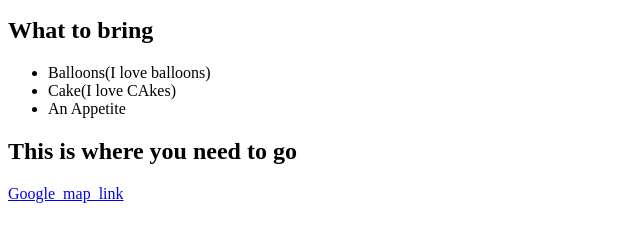
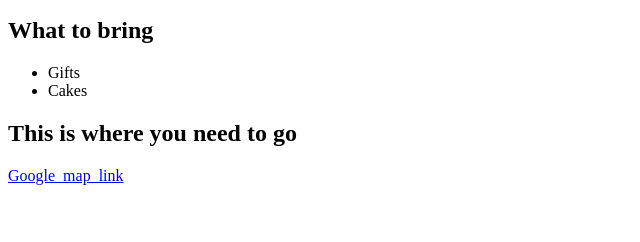
Before and after one commit to MdAashif786/birthday-invite, a plain HTML site: page index.html in a window 1280 px wide. Shown: the part 416-658 px from the top of the page, without its empty margins (0-640 px from the left). Drawn offline with Linux system fonts and the light colour scheme.

Commit message:
Update index.html

```diff
--- a/index.html
+++ b/index.html
@@ -3,9 +3,8 @@
 <img src="https://raw.githubusercontent.com/appbrewery/webdev/main/birthday-cake3.4.jpeg" alt="Birthday cake"/>
 <h2>What to bring</h2>
 <ul>
-    <li>Balloons(I love balloons)</li>
-    <li>Cake(I love CAkes)</li>
-    <li>An Appetite</li>
+    <li>Gifts</li>
+    <li>Cakes</li>
 </ul>
 
 <h2>This is where you need to go</h2>
```
